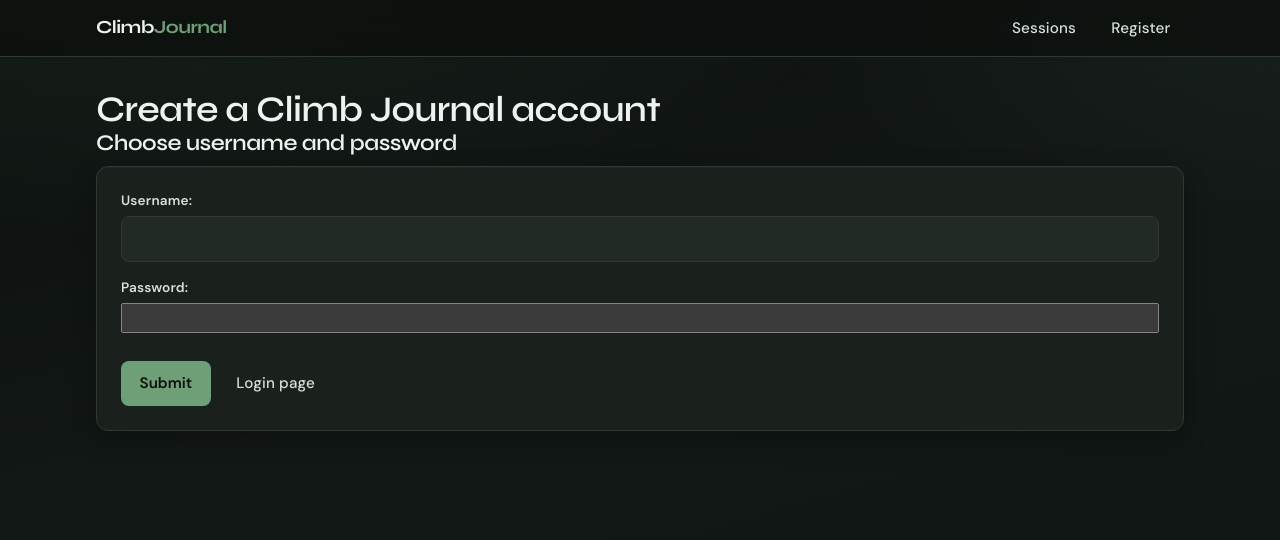
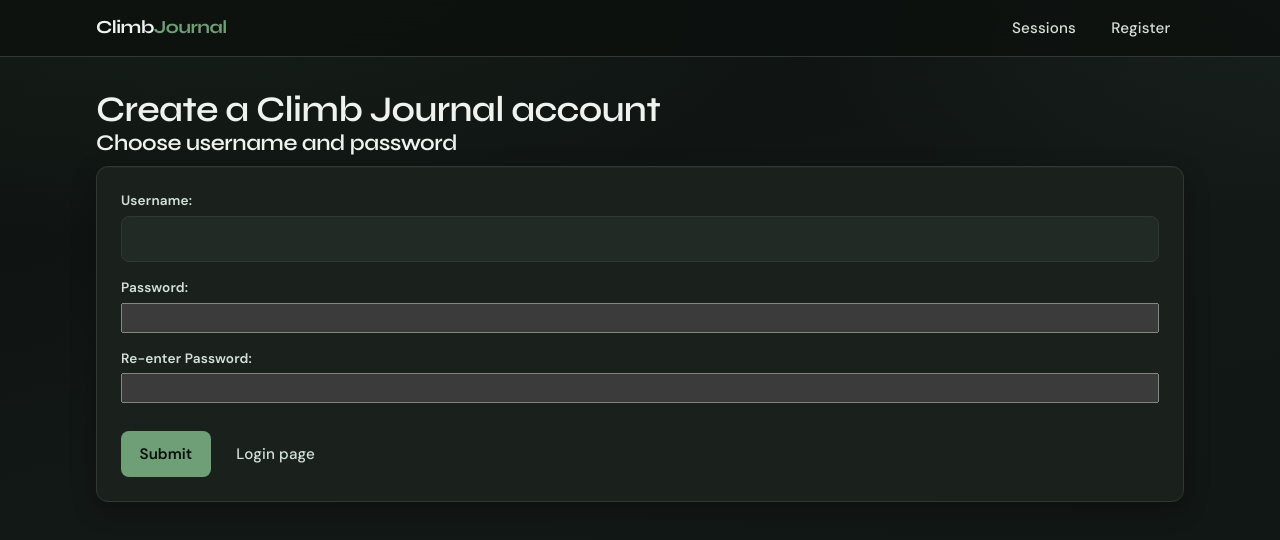
Before and after one commit to ThomasMaher/climb-journal-web, a React (Vite) app: page /login in a window 1280 px wide. Both pictures are taken after a click on the element "Register". Shown: the top 540 px of the page. Built offline with nearby package versions, Linux system fonts and the light colour scheme; no server answers.

Commit message:
Add confirm password field for registration

```diff
--- a/src/models/user_models.ts
+++ b/src/models/user_models.ts
@@ -18,7 +18,9 @@ export type UserState = {
 }
 
 export type UserData = {id: string; username: string, password: string};
-export type UserPayload = Omit<UserData, 'id'>
+export type UserPayload = Omit<UserData, 'id'> & {
+    rePassword?: string;
+}
 
 export type UserBoulderData = {
     total_sessions: number;
--- a/src/pages/auth/Login.tsx
+++ b/src/pages/auth/Login.tsx
@@ -13,6 +13,7 @@ function Login() {
     const [formData, setFormData] = useState<UserPayload>({
         username: '',
         password: '',
+        rePassword: '',
     });
 
     const locationState = location.state as { registering?: boolean } | null | undefined;
@@ -27,6 +28,12 @@ function Login() {
         e.preventDefault();
         setError(undefined);
         setSubmitting(true);
+
+        if (formData.password !== formData.rePassword) {
+            setError('Passwords do not match');
+            setSubmitting(false);
+            return;
+        }
 
         try {
             let response;
@@ -78,6 +85,16 @@ function Login() {
                         value={formData.password}
                         onChange={(e) => setFormData({ ...formData, password: e.target.value})} />
                 </div>
+                {registering && (
+                    <div className="field">
+                        <label htmlFor="password">Re-enter Password: </label>
+                        <input
+                            id="password"
+                            type="password"
+                            value={formData.rePassword}
+                            onChange={(e) => setFormData({ ...formData, rePassword: e.target.value})} />
+                    </div>
+                )}
 
                 <div className="form-actions">
                     <button type="submit" className="btn" disabled={submitting}>
```
